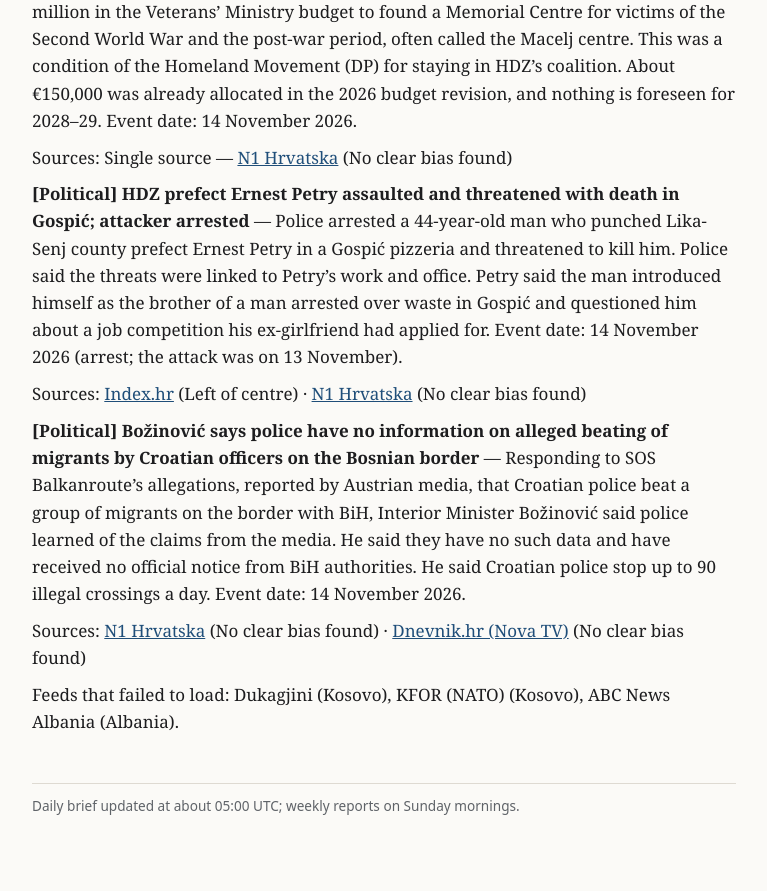
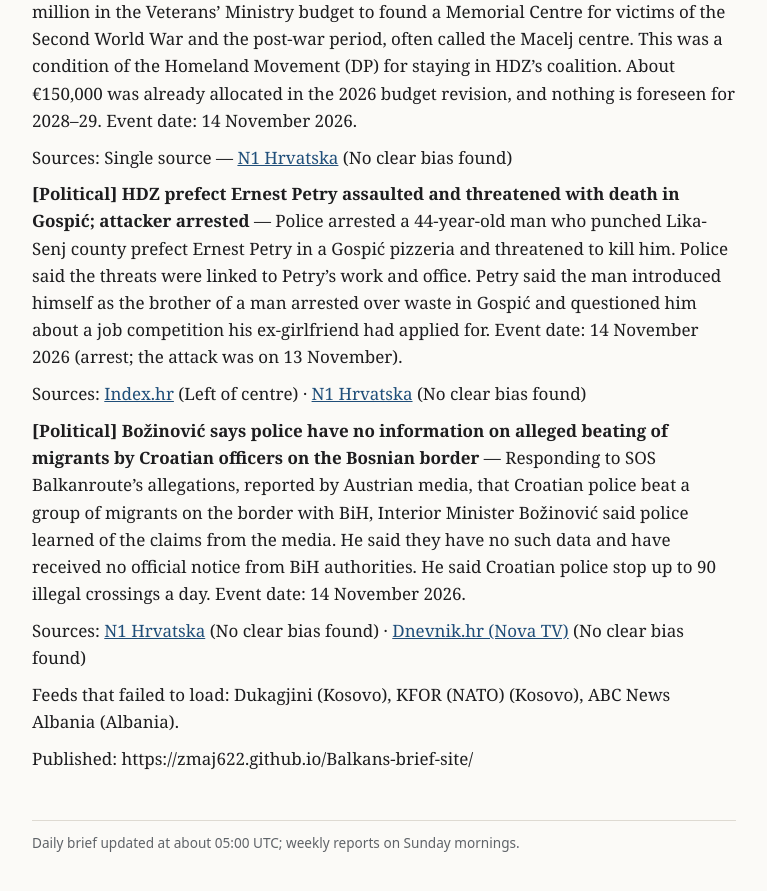
Before and after one commit to Zmaj622/Balkans-brief-site, a Jekyll site: the page built from _briefs/2026-11-15.md, in a window 1280 px wide and 900 px high, scrolled down 8009 px. Shown: the top 891 px of the window, without its empty margins (256-1023 px from the left). Built offline with Jekyll 4.4.1, drawn with Linux system fonts in a browser that asks for light colours; before the commit the page ends 8872 px from its top, so only the background shows below that; part of the change alters nothing that is shown.

Commit message:
Brief for 2026-11-15 (publish line)

```diff
--- a/_briefs/2026-11-15.md
+++ b/_briefs/2026-11-15.md
@@ -122,3 +122,5 @@ Sources: [Index.hr](https://www.index.hr/vijesti/clanak/hdzov-zupan-gurnuo-mi-je
 Sources: [N1 Hrvatska](https://n1info.hr/vijesti/bozinovic-sos-balkanroute-premlacivanje-migranata-policija-14-11-2026/) (No clear bias found) · [Dnevnik.hr (Nova TV)](https://dnevnik.hr/vijesti/hrvatska/bozinovic-o-optuzbama-o-premlacivanju-migranata-za-to-smo-doznali-iz-medija---1014367.html) (No clear bias found)
 
 Feeds that failed to load: Dukagjini (Kosovo), KFOR (NATO) (Kosovo), ABC News Albania (Albania).
+
+Published: https://zmaj622.github.io/Balkans-brief-site/
```
